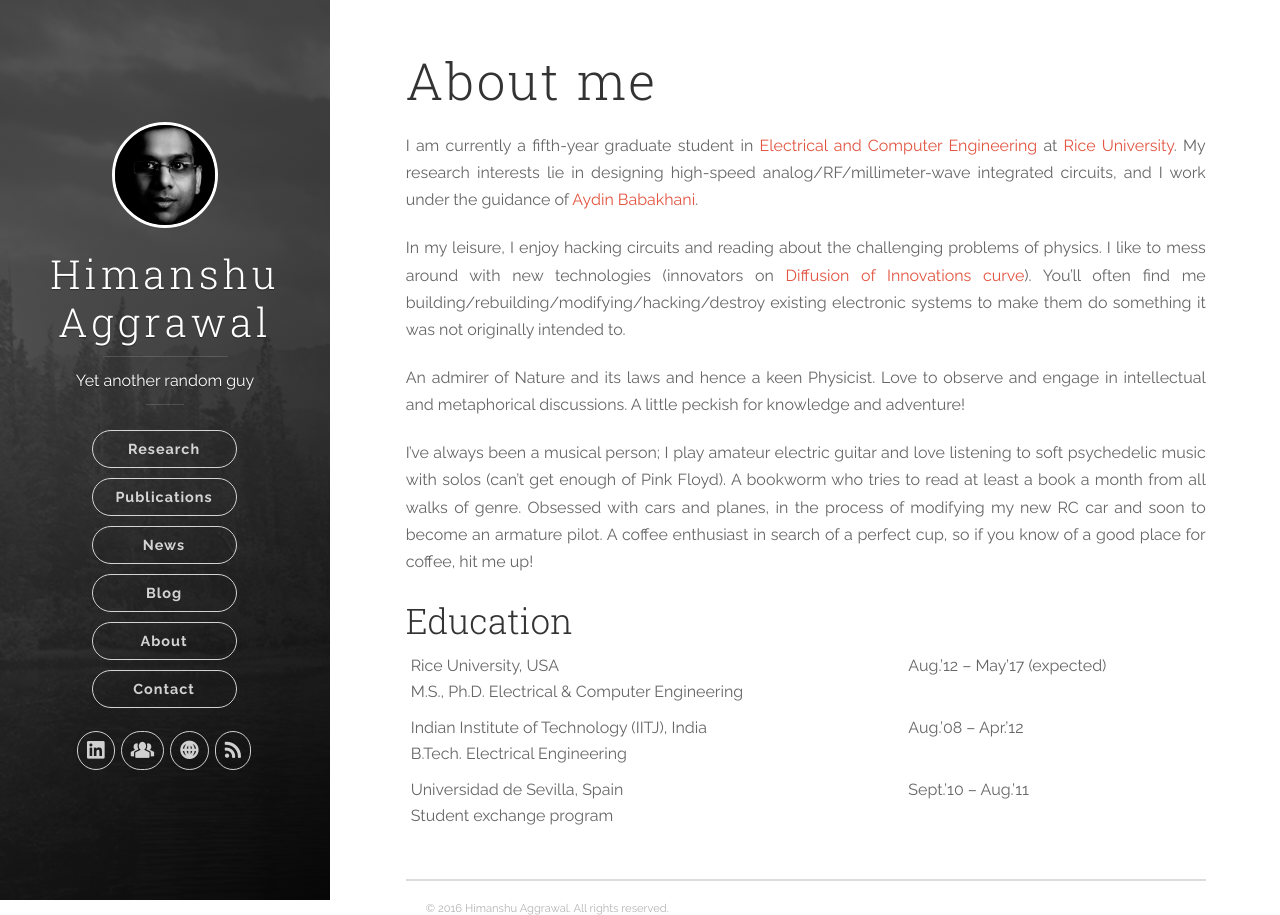
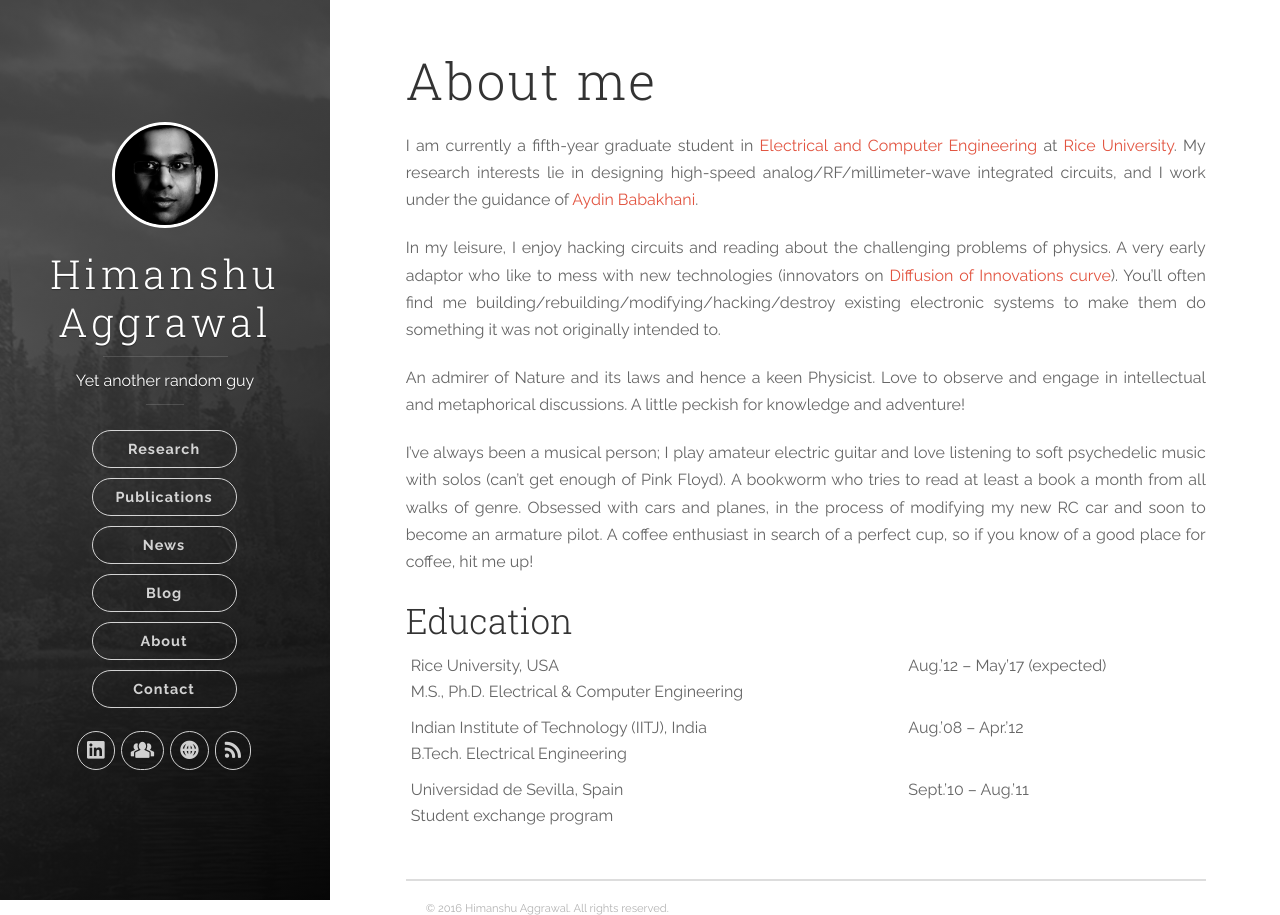
Before and after one commit to ahimanshu13/ahimanshu13.github.io, a Jekyll site: the page built from about/index.md, in a window 1280 px wide. Built offline with Jekyll 4.4.1, drawn with Linux system fonts in a browser that asks for light colours; nearby versions of some CDN libraries.

Commit message:
Update About Me

```diff
--- a/about/index.md
+++ b/about/index.md
@@ -7,7 +7,7 @@ categories: about
 
 I am currently a fifth-year graduate student in [Electrical and Computer Engineering](http://ece.rice.edu){:target="_blank"} at [Rice University](http://rice.edu){:target="_blank"}. My research interests lie in designing high-speed analog/RF/millimeter-wave integrated circuits, and I work under the guidance of [Aydin Babakhani](http://ece.rice.edu/~ab28/){:target="_blank"}.
 
-In my leisure, I enjoy hacking circuits and reading about the challenging problems of physics. I like to mess around with new technologies (innovators on [Diffusion of Innovations curve](https://en.wikipedia.org/wiki/Diffusion_of_innovations)). You'll often find me building/rebuilding/modifying/hacking/destroy existing electronic systems to make them do something it was not originally intended to.
+In my leisure, I enjoy hacking circuits and reading about the challenging problems of physics. A very early adaptor who like to mess with new technologies (innovators on [Diffusion of Innovations curve](https://en.wikipedia.org/wiki/Diffusion_of_innovations)). You'll often find me building/rebuilding/modifying/hacking/destroy existing electronic systems to make them do something it was not originally intended to.
 
 An admirer of Nature and its laws and hence a keen Physicist. Love to observe and engage in intellectual and metaphorical discussions. A little peckish for knowledge and adventure!
 
```
